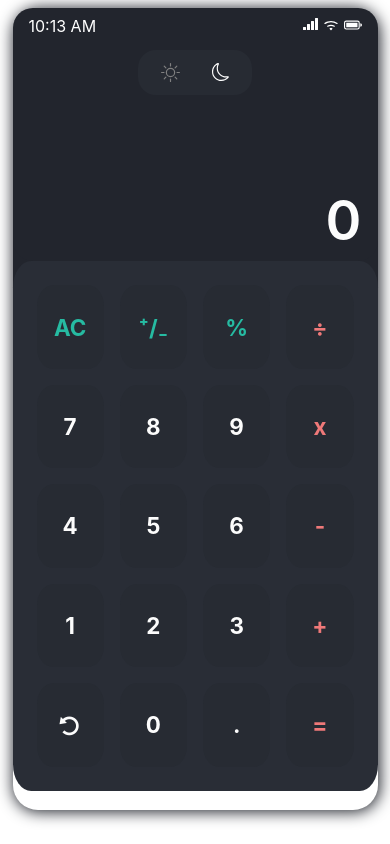
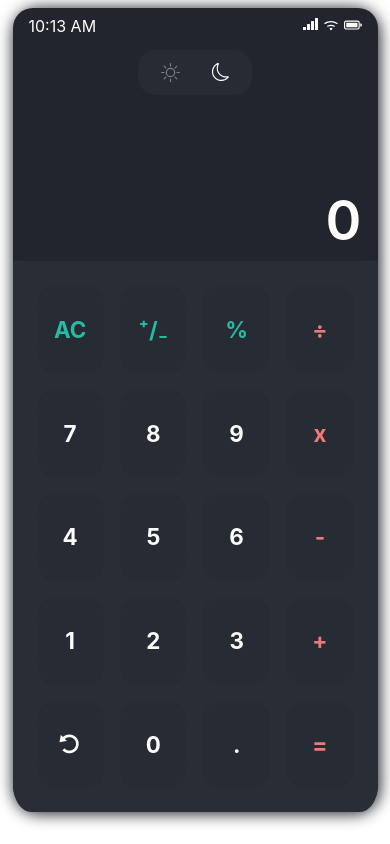
Before and after one commit to Yarden-Tal/Calculate-It, a React (Create React App) app: page / in a window 390 px wide. Built offline with nearby package versions, Linux system fonts and the light colour scheme.

Commit message:
Responsivity improved

```diff
--- a/src/styles/StyledApp.ts
+++ b/src/styles/StyledApp.ts
@@ -1,21 +1,19 @@
 import styled from "styled-components";
 import { themes } from "../context/themes";
-import { ColorsEnum } from "../ts/enums";
 import { StyledProp } from "../ts/interfaces";
 
 const StyledApp = styled.div<StyledProp>`
+  border-radius: 25px;
   font-family: -apple-system, BlinkMacSystemFont, "Segoe UI", Roboto,
     "Helvetica Neue", Arial, sans-serif, "Apple Color Emoji", "Segoe UI Emoji",
     "Segoe UI Symbol";
   width: 100%;
-  height: 95vh;
   -webkit-box-shadow: 1px 1px 15px 1px #000000;
   box-shadow: 1px 1px 15px 1px
     ${props =>
       props.isDark
         ? themes.darkMode.displayBackgroundColor
         : themes.lightMode.displayBackgroundColor};
-  border-radius: 25px;
   max-width: 365px;
   min-width: 290px;
 `;
--- a/src/styles/StyledKBContainer.ts
+++ b/src/styles/StyledKBContainer.ts
@@ -1,8 +1,9 @@
 // Style
 import styled from "styled-components";
+// Context
 import { themes } from "../context/themes";
+// TS
 import { StyledProp } from "../ts/interfaces";
-// TS
 
 export const StyledKBContainer = styled.div<StyledProp>`
   background-color: ${props =>
@@ -10,4 +11,5 @@ export const StyledKBContainer = styled.div<StyledProp>`
       ? themes.darkMode.displayBackgroundColor
       : themes.lightMode.displayBackgroundColor};
   height: 60%;
+  border-radius: 25px;
 `;
--- a/src/styles/StyledKeyboard.ts
+++ b/src/styles/StyledKeyboard.ts
@@ -14,7 +14,8 @@ const StyledKeyboard = styled.div<StyledProp>`
       ? themes.darkMode.keyboardBackgroundColor
       : themes.lightMode.keyboardBackgroundColor};
   padding: 1.5rem;
-  border-radius: 5%;
+  border-bottom-right-radius: 5%;
+  border-bottom-left-radius: 5%;
   height: 100%;
 `;
 
```
